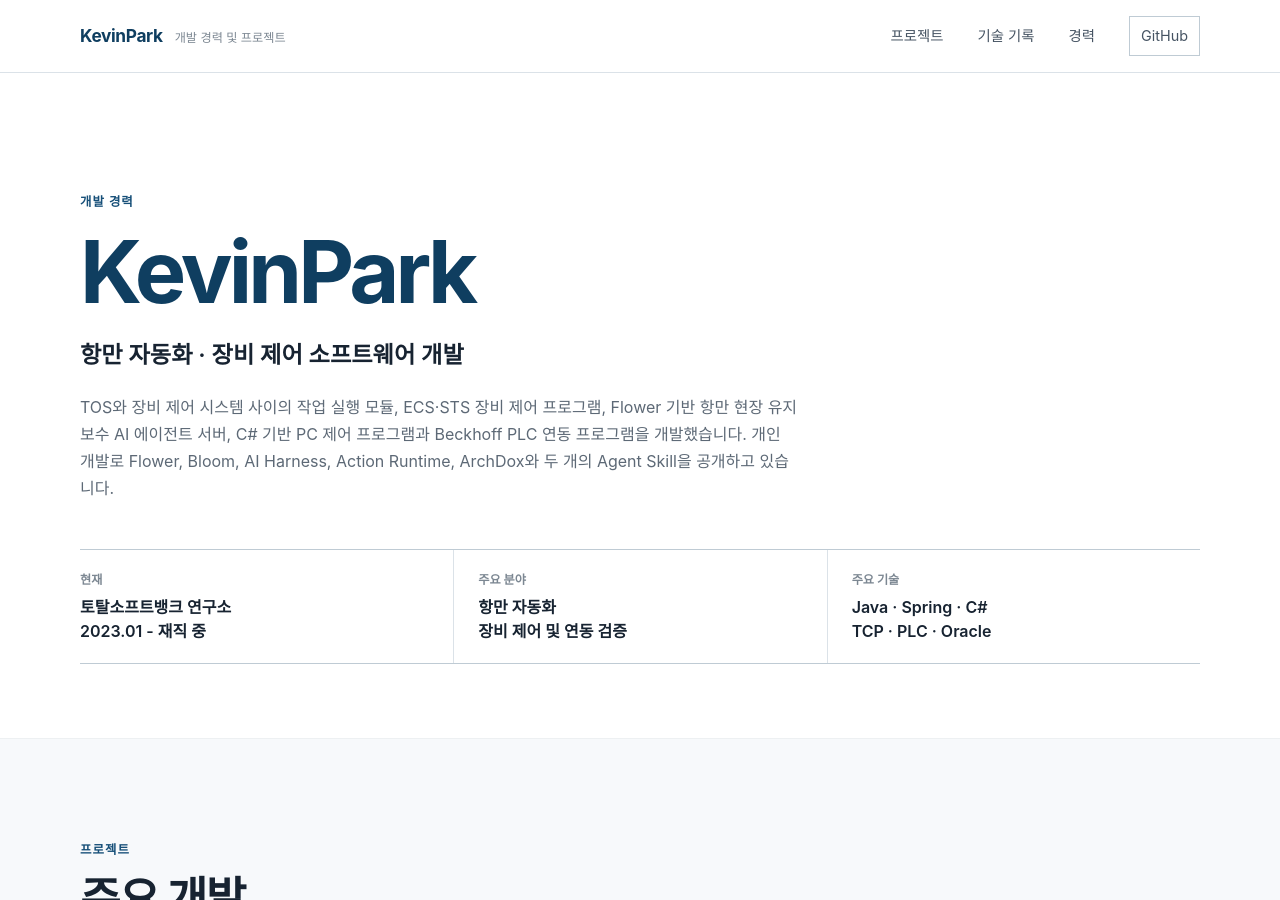
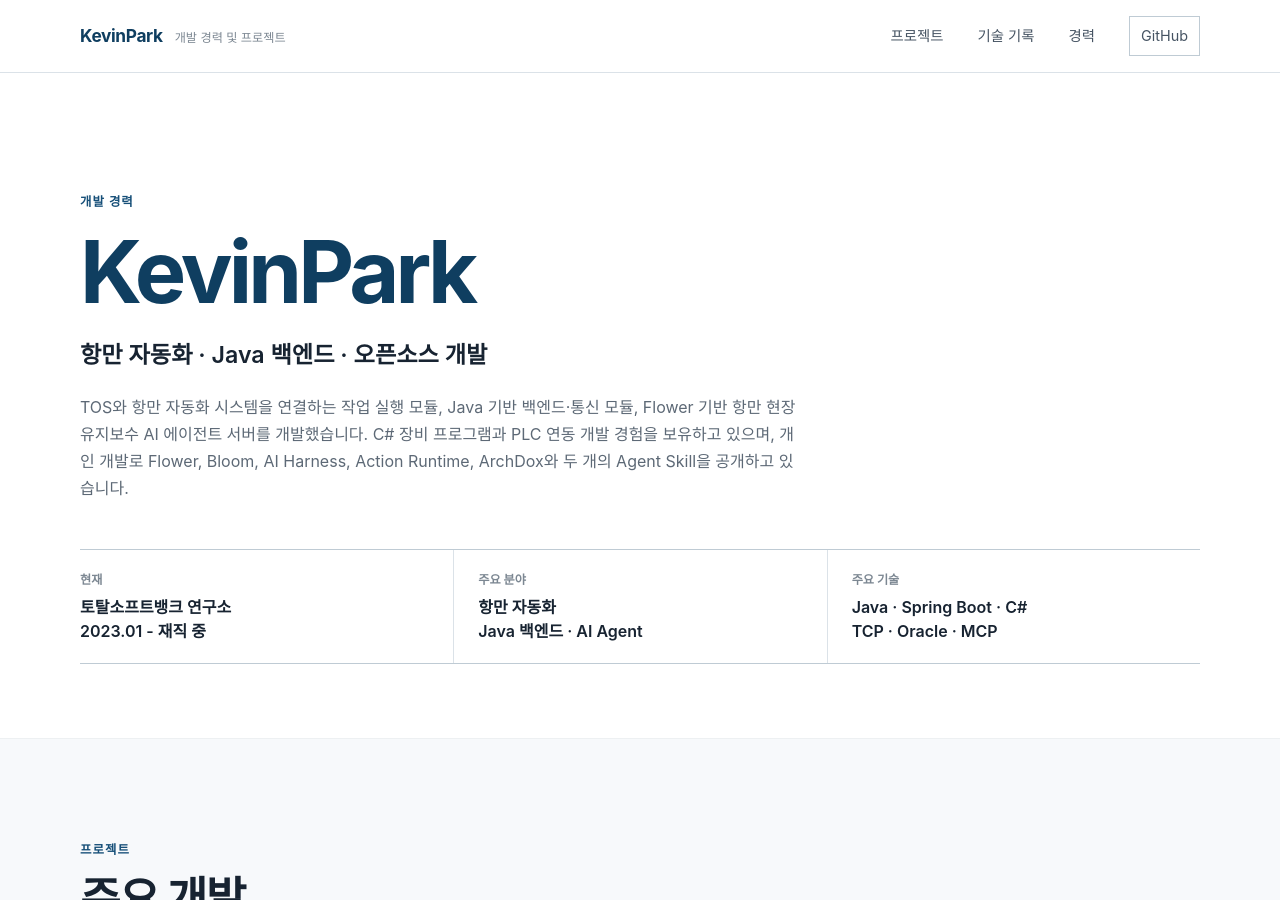
Before and after one commit to parkKevinSB/parkKevinSB.github.io, a Jekyll site: the page built from index.html, in a window 1280 px wide and 900 px high. Built offline with Jekyll 4.4.1, drawn with Linux system fonts in a browser that asks for light colours; some of the changed text lies outside the part shown.

Commit message:
첫 화면을 백엔드와 오픈소스 중심으로 정리

```diff
--- a/_config.yml
+++ b/_config.yml
@@ -1,5 +1,5 @@
 title: KevinPark 개발 경력
-description: Java 오픈소스, 항만 자동화, 장비 제어와 PLC 연동 프로젝트를 정리한 개발 경력 페이지입니다.
+description: 항만 자동화, Java 백엔드, 오픈소스와 AI Agent 프로젝트를 정리한 KevinPark 개발 경력 페이지입니다.
 url: "https://parkkevinsb.github.io"
 baseurl: ""
 lang: ko-KR
--- a/_layouts/default.html
+++ b/_layouts/default.html
@@ -46,7 +46,7 @@
 
     <footer class="site-footer">
       <div class="shell footer-inner">
-        <p>항만 자동화 · 장비 제어 · 백엔드</p>
+        <p>항만 자동화 · Java 백엔드 · 오픈소스</p>
         <p>© {{ 'now' | date: '%Y' }} KevinPark</p>
       </div>
     </footer>
--- a/index.html
+++ b/index.html
@@ -1,15 +1,16 @@
 ---
 layout: default
 title:
-description: KevinPark의 항만 자동화, 장비 제어 소프트웨어 개발 경력과 프로젝트를 정리한 페이지입니다.
+description: KevinPark의 항만 자동화, Java 백엔드, 오픈소스와 AI Agent 개발 경력 및 프로젝트를 정리한 페이지입니다.
 ---
 <section class="home-intro shell">
   <p class="eyebrow">개발 경력</p>
   <h1>KevinPark</h1>
-  <p class="home-role">항만 자동화 · 장비 제어 소프트웨어 개발</p>
+  <p class="home-role">항만 자동화 · Java 백엔드 · 오픈소스 개발</p>
   <p class="home-description">
-    TOS와 장비 제어 시스템 사이의 작업 실행 모듈, ECS·STS 장비 제어 프로그램,
-    Flower 기반 항만 현장 유지보수 AI 에이전트 서버, C# 기반 PC 제어 프로그램과 Beckhoff PLC 연동 프로그램을 개발했습니다.
+    TOS와 항만 자동화 시스템을 연결하는 작업 실행 모듈, Java 기반 백엔드·통신 모듈,
+    Flower 기반 항만 현장 유지보수 AI 에이전트 서버를 개발했습니다.
+    C# 장비 프로그램과 PLC 연동 개발 경험을 보유하고 있으며,
     개인 개발로 Flower, Bloom, AI Harness, Action Runtime, ArchDox와 두 개의 Agent Skill을 공개하고 있습니다.
   </p>
 
@@ -20,11 +21,11 @@ description: KevinPark의 항만 자동화, 장비 제어 소프트웨어 개발
     </div>
     <div>
       <dt>주요 분야</dt>
-      <dd>항만 자동화<br>장비 제어 및 연동 검증</dd>
+      <dd>항만 자동화<br>Java 백엔드 · AI Agent</dd>
     </div>
     <div>
       <dt>주요 기술</dt>
-      <dd>Java · Spring · C#<br>TCP · PLC · Oracle</dd>
+      <dd>Java · Spring Boot · C#<br>TCP · Oracle · MCP</dd>
     </div>
   </dl>
 </section>
```
Also changed, not shown: docs/site-content-guide.md (+2 -1 lines).
